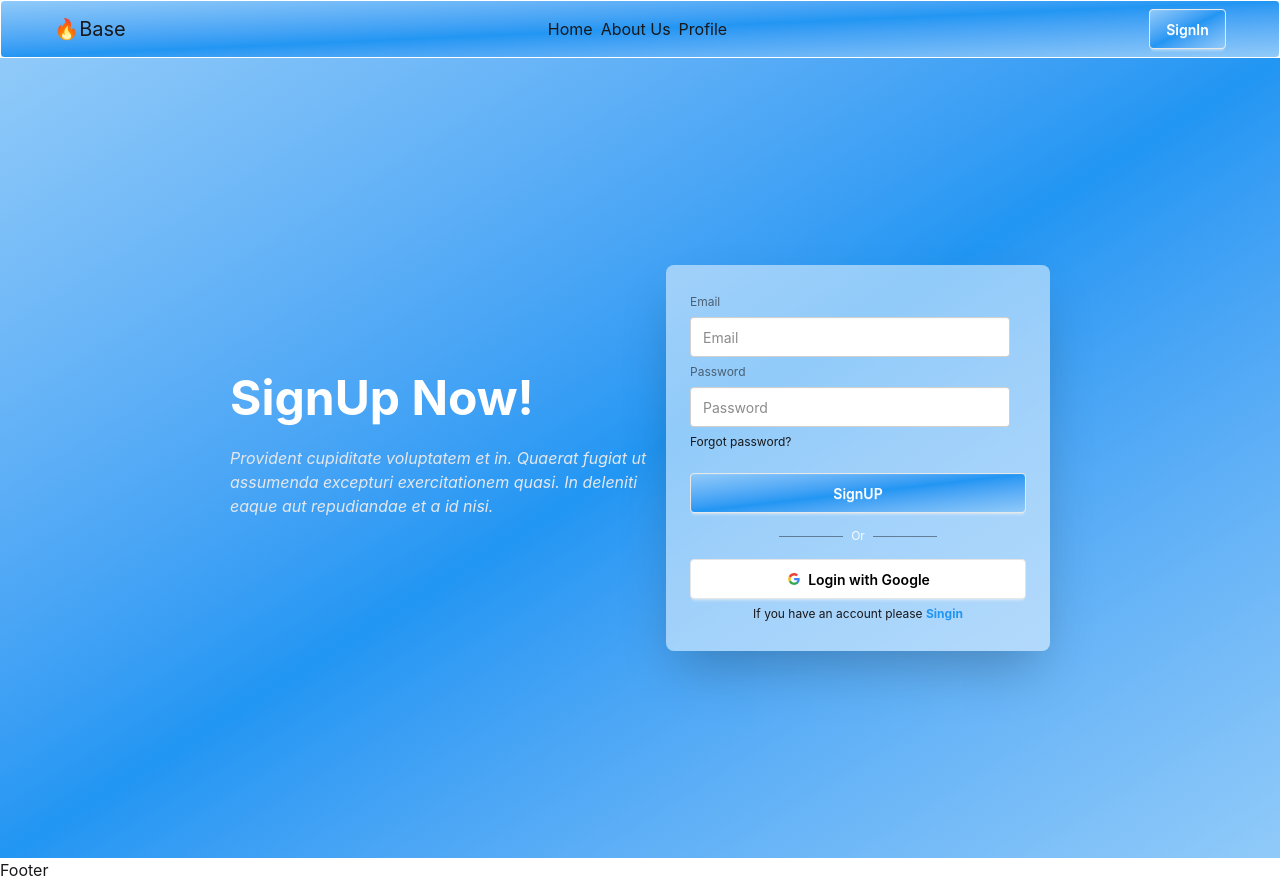
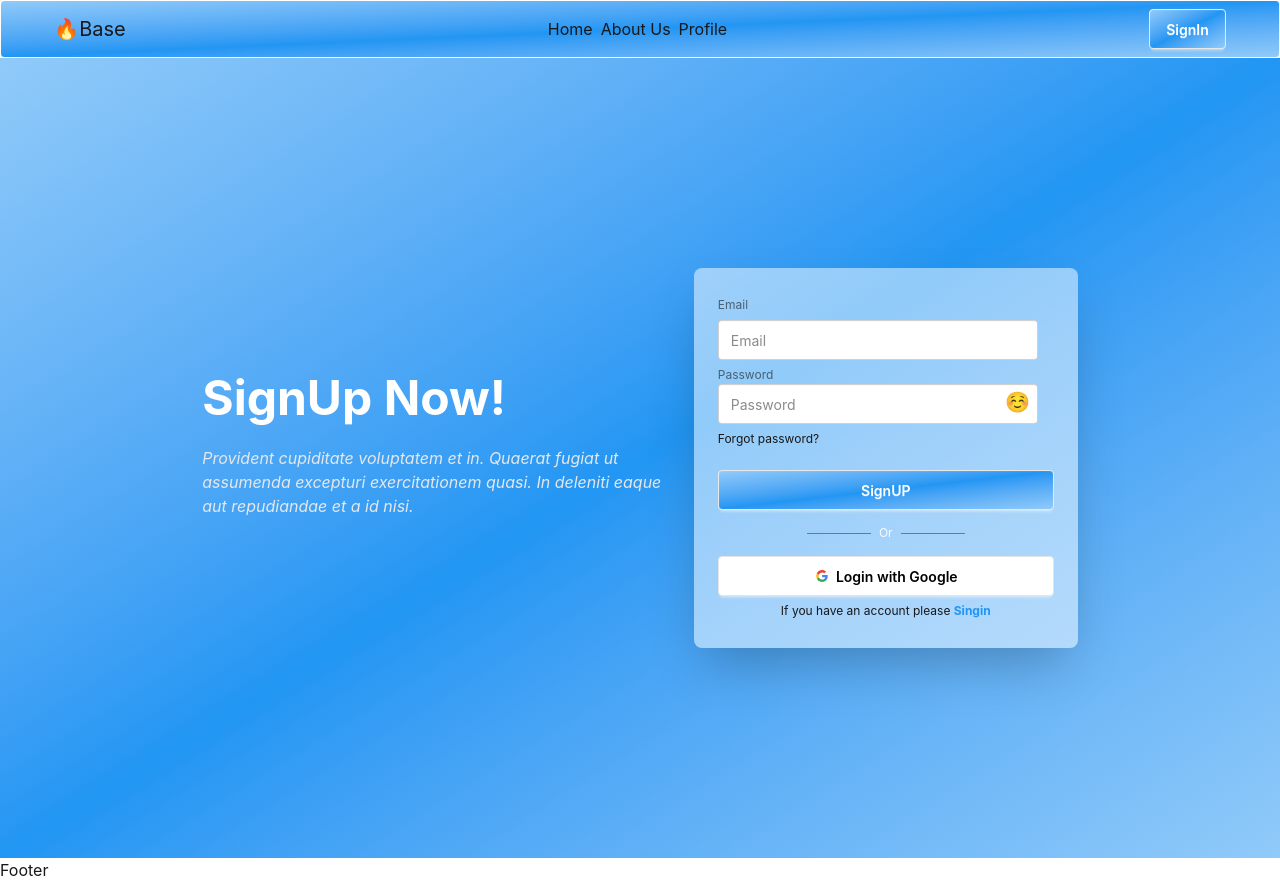
Before and after one commit to Misskhat/firebase-rev-jly, a React (Vite) app: page /sign-up in a window 1280 px wide. Built offline with nearby package versions, Linux system fonts and the light colour scheme.

Commit message:
password toggle

```diff
--- a/src/firebase/firebase.config.js
+++ b/src/firebase/firebase.config.js
@@ -18,4 +18,4 @@ const firebaseConfig = {
 const app = initializeApp(firebaseConfig);
 
 // Initialize Firebase Authentication and get a reference to the service
-const auth = getAuth(app);
+export const auth = getAuth(app);
--- a/src/pages/Signup.jsx
+++ b/src/pages/Signup.jsx
@@ -1,7 +1,14 @@
-import React from "react";
+import React, { useState } from "react";
 import { Link } from "react-router";
 
 function Signup() {
+  const [show, setShow] = useState(true);
+  const handleSignUp = (e) => {
+    e.preventDefault();
+    const email = e.target.email.value;
+    const password = e.target.password.value;
+    console.log("form submit", { email, password });
+  };
   return (
     <div className="min-h-screen bg-gradient-to-br from-[#90CAF9] via-[#2196F3] to-[#90CAF9]">
       <div className="hero min-h-screen">
@@ -16,15 +23,29 @@ function Signup() {
           </div>
           <div className="card bg-base-100/50 w-full max-w-sm shrink-0 shadow-2xl">
             <div className="card-body">
-              <form className="fieldset">
+              <form onSubmit={handleSignUp} className="fieldset">
                 <label className="label">Email</label>
-                <input type="email" className="input" placeholder="Email" />
-                <label className="label">Password</label>
                 <input
-                  type="password"
+                  type="email"
                   className="input"
-                  placeholder="Password"
+                  placeholder="Email"
+                  name="email"
                 />
+                <div className="relative">
+                  <label className="label">Password</label>
+                  <input
+                    type={show ? "password" : "text"}
+                    className="input"
+                    placeholder="Password"
+                    name="password"
+                  />
+                  <span
+                    onClick={() => setShow(!show)}
+                    className="absolute text-xl right-6 bottom-[8px] cursor-pointer"
+                  >
+                    {show ? "☺️" : "🙂"}
+                  </span>
+                </div>
                 <div>
                   <a className="link link-hover">Forgot password?</a>
                 </div>
```
